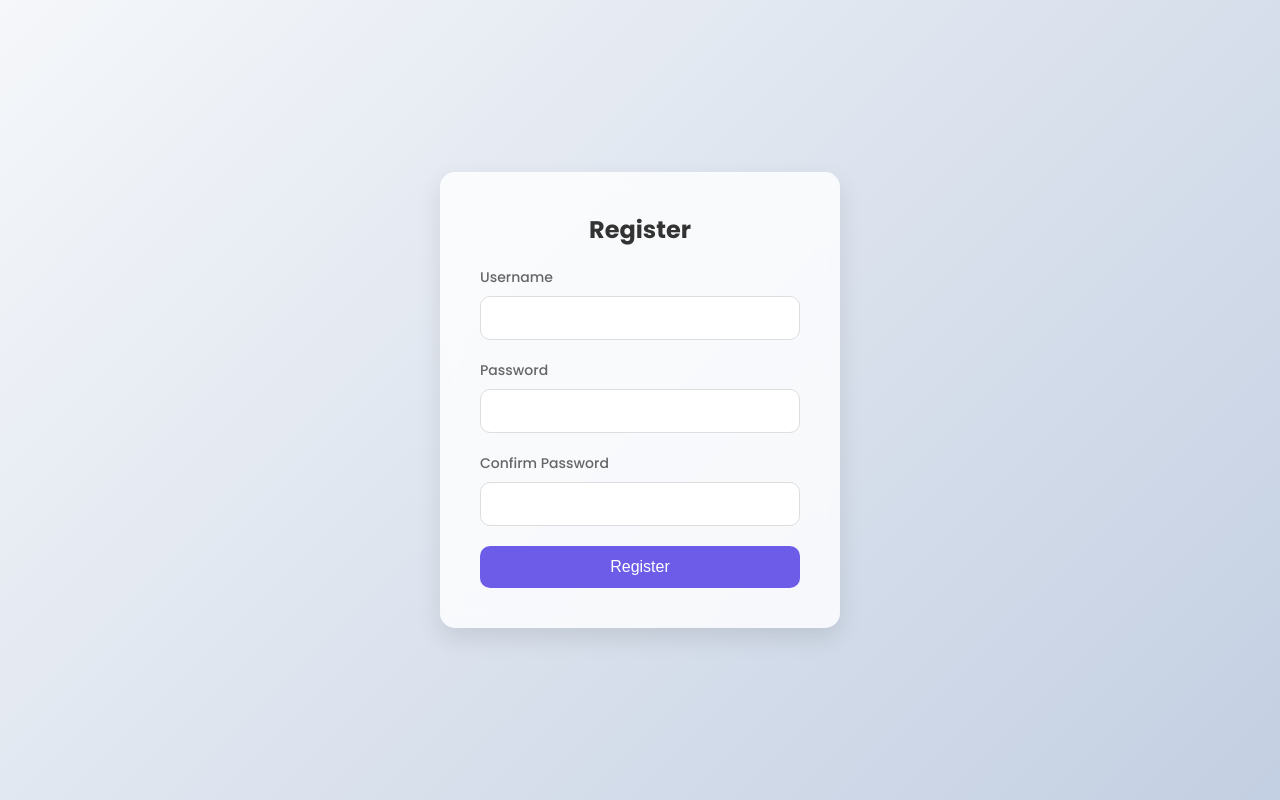
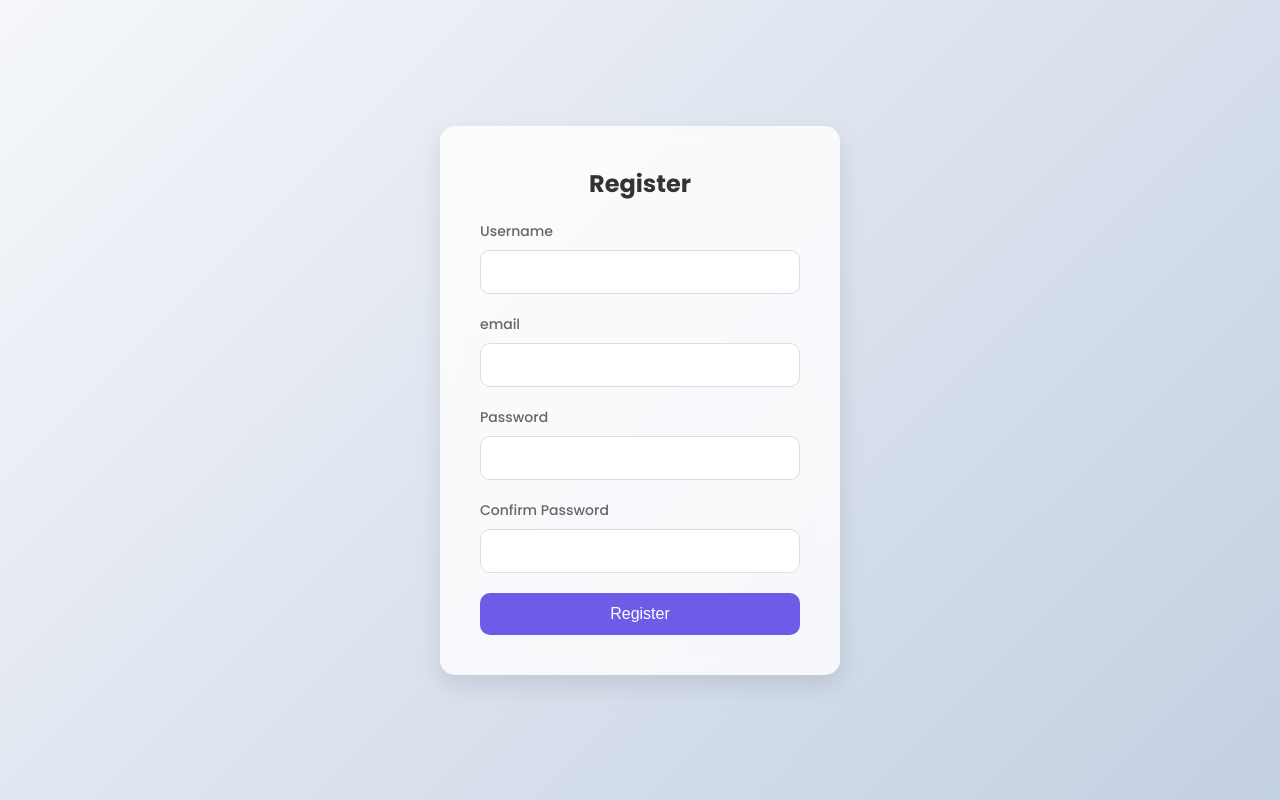
Before and after one commit to oscunsoed/findsoed-php, a PHP site: page /auth/regis.php in a window 1280 px wide. Run offline with PHP 8.4, Linux system fonts and the light colour scheme.

Commit message:
coba regis + email

```diff
--- a/auth/regis.php
+++ b/auth/regis.php
@@ -8,11 +8,13 @@ $success_message = "";
 
 if ($_SERVER["REQUEST_METHOD"] == "POST") {
     $username = $_POST['username'];
+    $email = $_POST['email'];
     $password = $_POST['password'];
     $confirm_password = $_POST['confirm_password'];
 
     // Validasi input kosong
-    if (empty($username) || empty($password) || empty($confirm_password)) {
+    if (empty($username) ||  $email = $_POST['email'] ||
+    empty($password) || empty($confirm_password)) {
         $error_message = "ISI CUKIMAYY";
     } elseif ($password !== $confirm_password) {
         $error_message = "GA SAMA KOCAK PASSWORDNYA";
@@ -26,8 +28,12 @@ if ($_SERVER["REQUEST_METHOD"] == "POST") {
         $stmt->bindParam(':username', $username);
         $stmt->execute();
 
+        $sql = "SELECT * FROM users WHERE email = :email";
+        $stmt = $pdo->prepare($sql);
+        $stmt->bindParam(':username', $email);
+        $stmt->execute();
         if ($stmt->rowCount() > 0) {
-            $error_message = "Username sudah terdaftar, silakan pilih yang lain.";
+            $error_message = "Email udah kepake kocak";
         } else {
             // Masukkan data ke database
             $sql = "INSERT INTO users (username, password) VALUES (:username, :password)";
@@ -169,6 +175,11 @@ if ($_SERVER["REQUEST_METHOD"] == "POST") {
             <label for="username">Username</label>
             <input type="text" name="username" id="username" required>
         </div>
+        <div class="input-group">
+            <label for="username">email</label>
+            <input type="text" name="email" id="email" required>
+        </div>
+
 
         <div class="input-group">
             <label for="password">Password</label>
```
